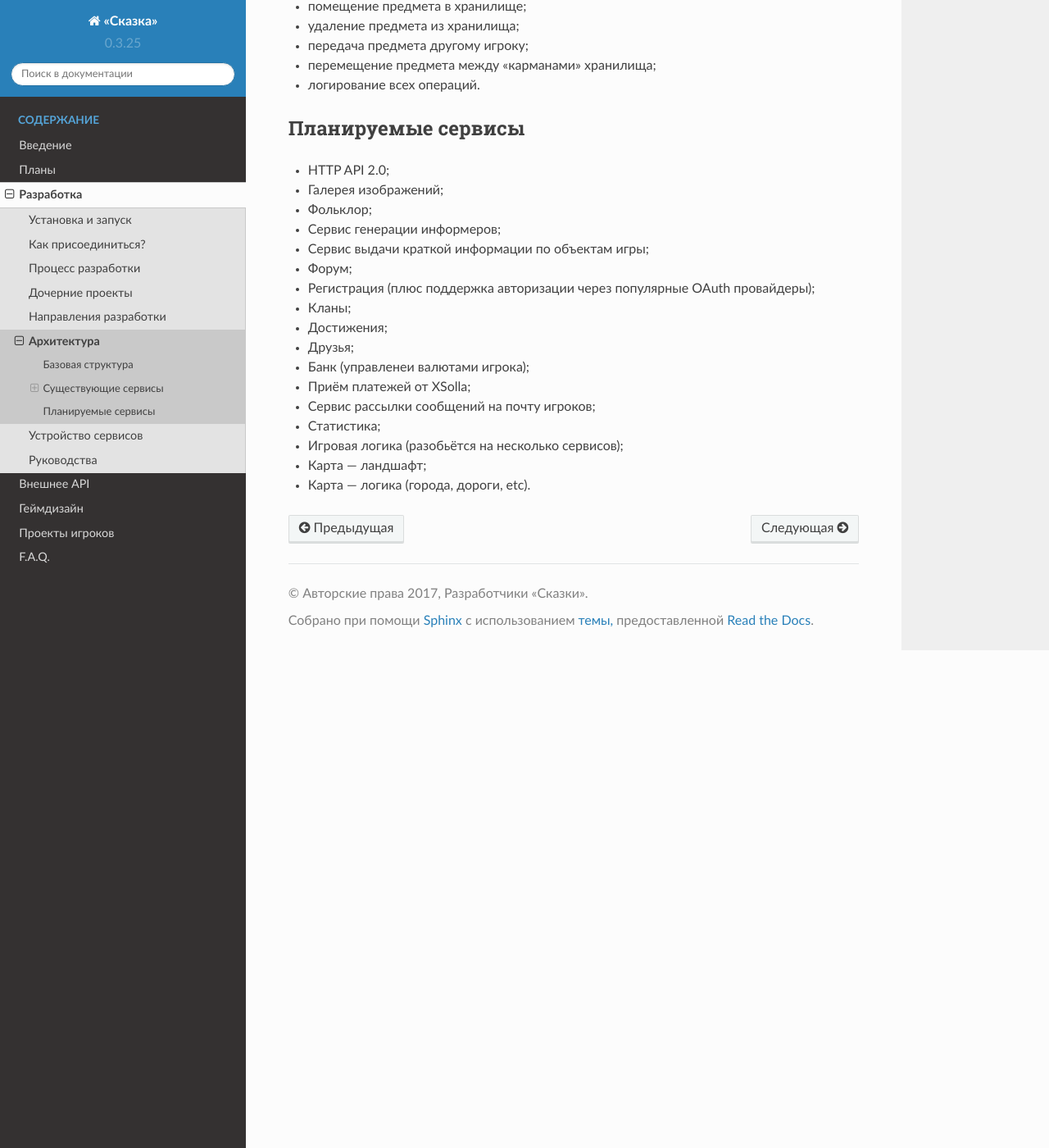
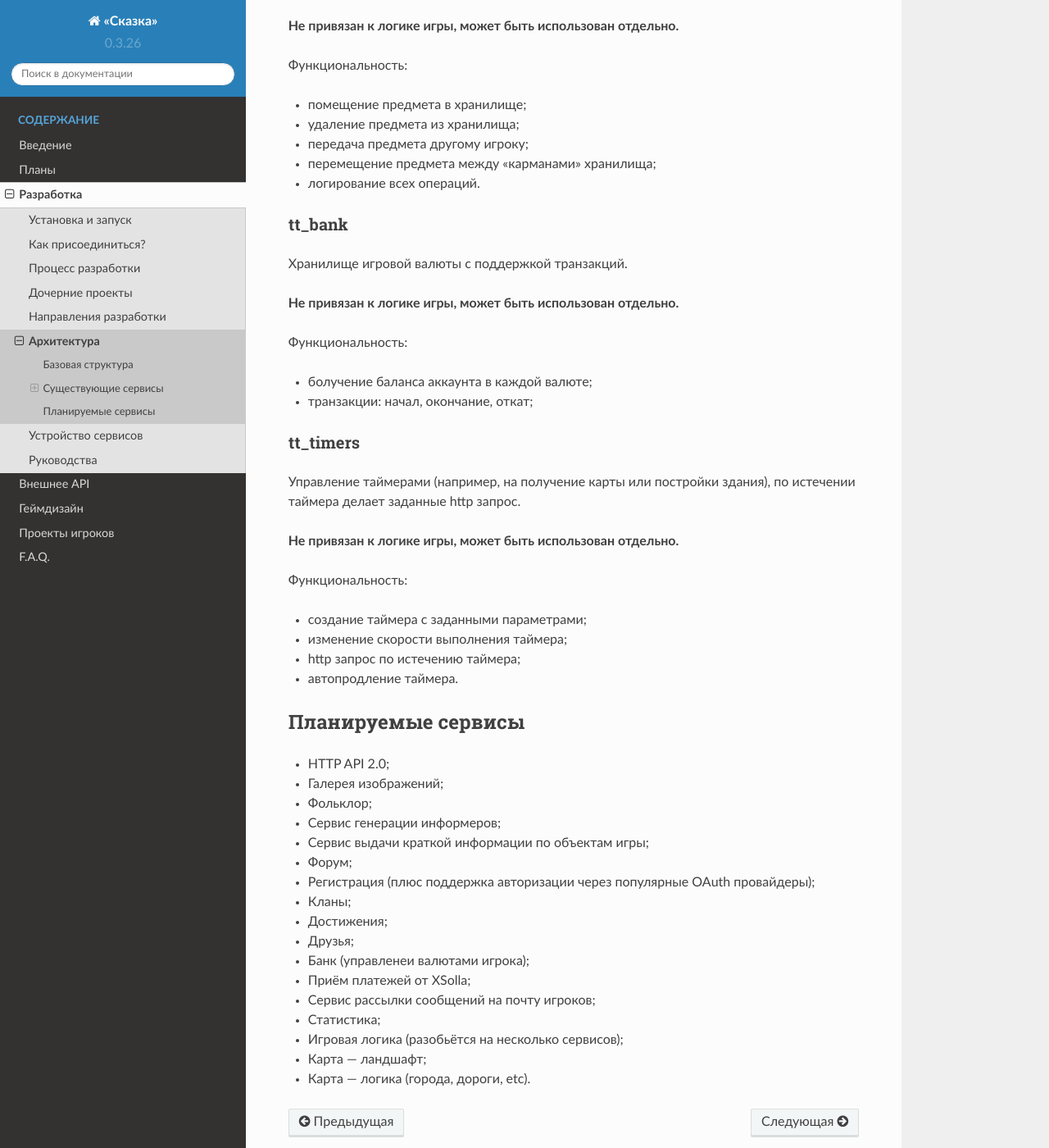
Before and after one commit to the-tale/tt_docs, a Sphinx documentation site: the page built from docs/source/development/architecture.rst, in a window 1280 px wide and 1400 px high, scrolled down 2619 px. Shown: the whole window at 82% size. Built offline with Sphinx 7.4.7 and the Read the Docs theme 2.0.0, drawn with Linux system fonts in a browser that asks for light colours; some of the changed text lies outside the part shown.

```diff
--- a/docs/source/conf.py
+++ b/docs/source/conf.py
@@ -59,9 +59,9 @@ author = 'Разработчики «Сказки»'
 # built documents.
 #
 # The short X.Y version.
-version = '0.3.25'
+version = '0.3.26'
 # The full version, including alpha/beta/rc tags.
-release = '0.3.25'
+release = '0.3.26'
 
 # The language for content autogenerated by Sphinx. Refer to documentation
 # for a list of supported languages.
--- a/docs/source/development/architecture.rst
+++ b/docs/source/development/architecture.rst
@@ -37,6 +37,8 @@
 - tt_market — рынок;
 - tt_personal_messages — личные сообщения;
 - tt_storage — хранилище предметов игрока (в рамках Сказки, карты судьбы).
+- tt_bank — хранилище игровой валюты с поддержкой транзакций.
+- tt_timers — управление таймерами (например, на получение карты), по истечении таймера делает заданные http запрос.
 
 the_tale
 ~~~~~~~~
@@ -95,6 +97,32 @@ tt_storage
 - перемещение предмета между «карманами» хранилища;
 - логирование всех операций.
 
+tt_bank
+~~~~~~~
+
+Хранилище игровой валюты с поддержкой транзакций.
+
+**Не привязан к логике игры, может быть использован отдельно.**
+
+Функциональность:
+
+- болучение баланса аккаунта в каждой валюте;
+- транзакции: начал, окончание, откат;
+
+tt_timers
+~~~~~~~~~
+
+Управление таймерами (например, на получение карты или постройки здания), по истечении таймера делает заданные http запрос.
+
+**Не привязан к логике игры, может быть использован отдельно.**
+
+Функциональность:
+
+- создание таймера с заданными параметрами;
+- изменение скорости выполнения таймера;
+- http запрос по истечению таймера;
+- автопродление таймера.
+
 Планируемые сервисы
 -------------------
 
--- a/docs/source/development/development_process.rst
+++ b/docs/source/development/development_process.rst
@@ -20,6 +20,11 @@
 Весь важный код покрывается тестами.
 
 Весь не важный код покрывается тестами по возможности.
+
+Миграции
+--------
+
+Миграции схемы базы создаются на основе Django ORM (даже если сам Django больше нигде в сервисе не используется).
 
 Работа с версиями
 -----------------
```
Also changed, not shown: docs/source/development/install.rst (+14 -1 lines), docs/source/external_api/methods.rst (+10 -9 lines).
